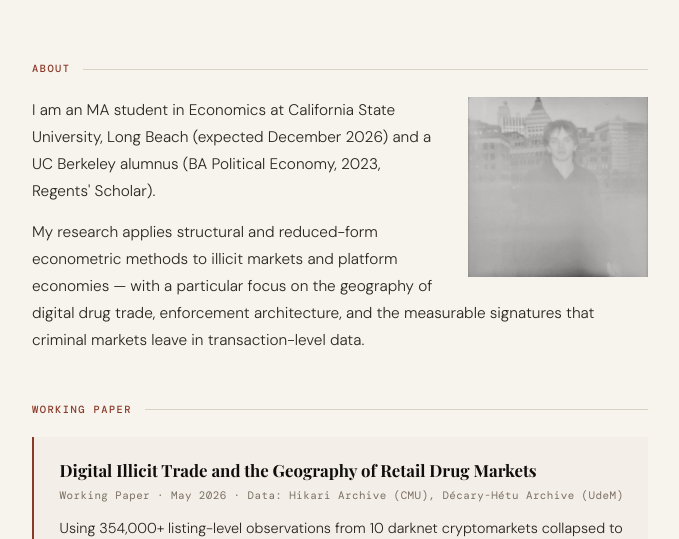
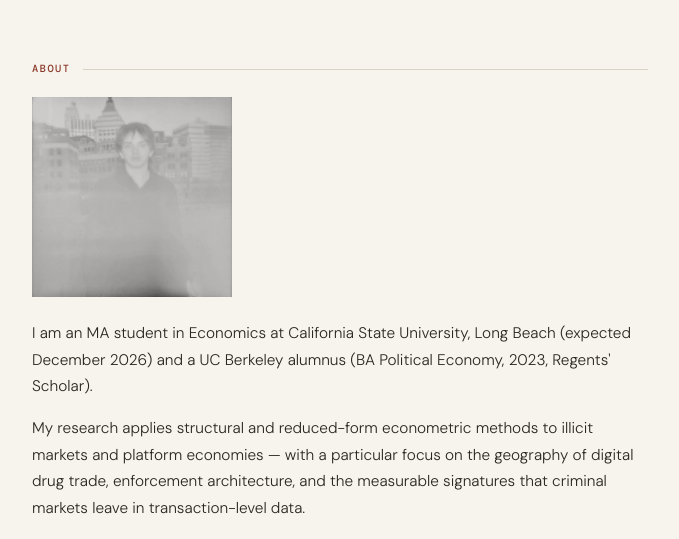
Before and after one commit to ryder-mawby/rydermawby.github.io, a plain HTML site: page index.html in a window 1280 px wide. Shown: the part 171-710 px from the top of the page, without its empty margins (300-979 px from the left). Drawn offline with nearby package versions, Linux system fonts and the light colour scheme; a web font is replaced by a local one.

Commit message:
Update index.html

```diff
--- a/index.html
+++ b/index.html
@@ -286,12 +286,12 @@
 
     <section>
       <div class="section-label">About</div>
-      <div style="overflow:hidden;">
+      <div>
         <img src="portrait.jpg"
              alt=""
-             style="float:right;width:180px;height:180px;object-fit:cover;
+             style="display:block;width:200px;height:200px;object-fit:cover;
                     filter:contrast(1.08) brightness(0.88);
-                    opacity:0.82;margin:0 0 1rem 1.6rem;" />
+                    opacity:0.82;margin-bottom:1.4rem;" />
         <p>
           I am an MA student in Economics at California State University, Long Beach (expected December 2026) and a UC Berkeley alumnus (BA Political Economy, 2023, Regents' Scholar).
         </p>
```
Lines whose indentation alone changed are shown as unchanged.
